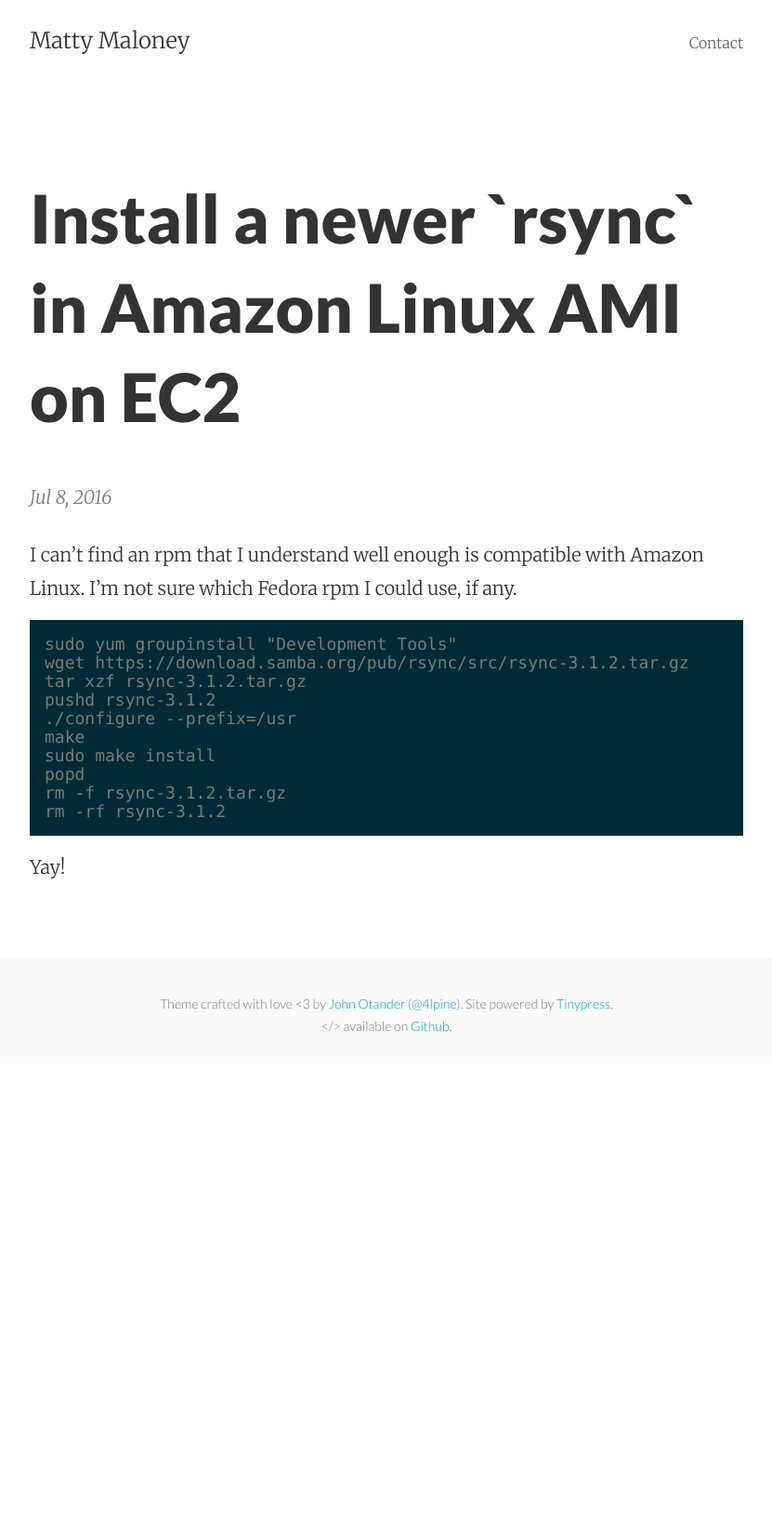
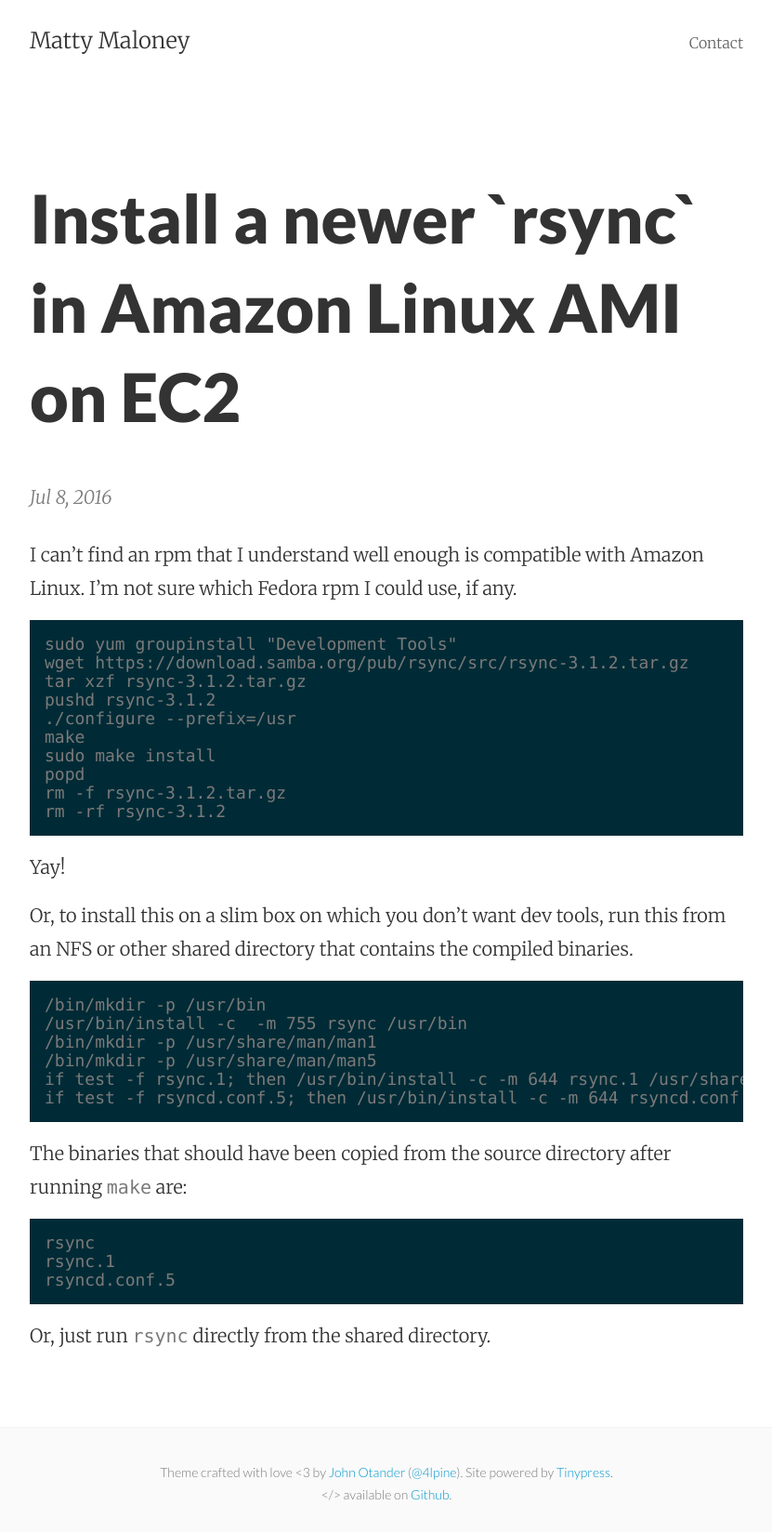
Before and after one commit to mattymaloney/mattymaloney.github.io, a Jekyll site: the page built from _posts/2016-07-08-install-new-rsync-amazon-linux-ec2.md, in a window 1280 px wide. Shown: the whole page at 93% size, without its empty margins (224-1055 px from the left). Built offline with Jekyll 4.4.1, drawn with Linux system fonts in a browser that asks for light colours; before the commit the page ends 1144 px from its top, so only the background shows below that.

Commit message:
Update 2016-07-08-install-new-rsync-amazon-linux-ec2.md

````diff
--- a/_posts/2016-07-08-install-new-rsync-amazon-linux-ec2.md
+++ b/_posts/2016-07-08-install-new-rsync-amazon-linux-ec2.md
@@ -19,3 +19,25 @@ rm -rf rsync-3.1.2
 ```
 
 Yay!
+
+
+Or, to install this on a slim box on which you don't want dev tools, run this from an NFS or other shared directory that contains the compiled binaries.
+
+```
+/bin/mkdir -p /usr/bin
+/usr/bin/install -c  -m 755 rsync /usr/bin
+/bin/mkdir -p /usr/share/man/man1
+/bin/mkdir -p /usr/share/man/man5
+if test -f rsync.1; then /usr/bin/install -c -m 644 rsync.1 /usr/share/man/man1; fi
+if test -f rsyncd.conf.5; then /usr/bin/install -c -m 644 rsyncd.conf.5 /usr/share/man/man5; fi
+```
+
+The binaries that should have been copied from the source directory after running `make` are:
+
+```
+rsync
+rsync.1
+rsyncd.conf.5
+```
+
+Or, just run `rsync` directly from the shared directory.
````
